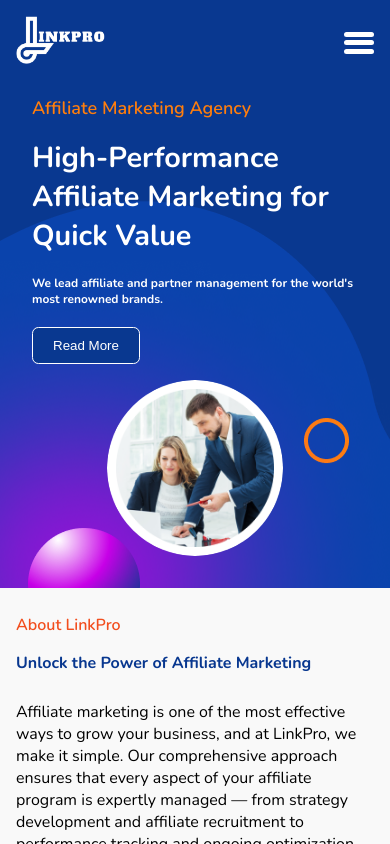
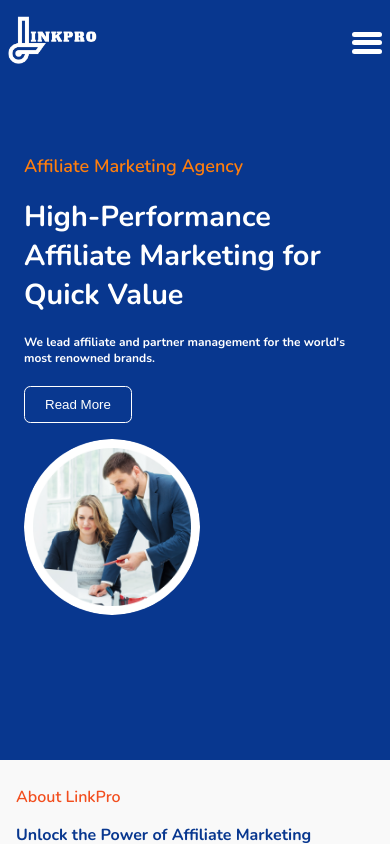
Before and after one commit to parminder-sokhal/AffiliateMarketingAgency, a React (Vite) app: page / in a window 390 px wide. Built offline with nearby package versions, Linux system fonts and the light colour scheme.

Commit message:
complete navbar sticky

```diff
--- a/src/App.css
+++ b/src/App.css
@@ -4,7 +4,7 @@ body {
   width: 100%; /* Ensure the page takes up full width */
   overflow: auto;
   height: 100%; /* Make sure body takes full height */
-  font-family: "Nunito", serif;
+  font-family: "Nunito", sans-serif;
   background-color: #f9f9f9;
   scroll-behavior: smooth;
 
--- a/src/App.jsx
+++ b/src/App.jsx
@@ -19,7 +19,6 @@ import "./app.css";
 import Blog from "./pages/Blog/Blog";
 import BlogDetailPage from "./pages/Blog/BlogDetailPage";
 
-
 function App() {
   const location = useLocation();
   return (
@@ -35,7 +34,7 @@ function App() {
         <Route path="/Term-Condition" element={<TermCondition />} />
         <Route path="/Contact-Us" element={<ContactUs />} />
         <Route path="/blog" element={<Blog />} />
-        <Route path="/blogs/:id" element={<BlogDetailPage/>} />
+        <Route path="/blogs/:id" element={<BlogDetailPage />} />
       </Routes>
 
       <LetsDoWorkTogether />
--- a/src/components/Header.jsx
+++ b/src/components/Header.jsx
@@ -8,6 +8,8 @@ const Header = () => {
   const menuRef = useRef(null); // Ref to detect clicks outside the menu
   const hamburgerRef = useRef(null); // Ref to detect clicks on the hamburger button
   const closeHamburgerRef = useRef(null); // Ref to detect clicks on the hamburger-close button
+  const headerRef = useRef(null); // The element to observe for scroll
+  const mainHeaderRef = useRef(null); // The element to apply the class to
 
   const toggleMenu = () => {
     setIsMenuOpen(!isMenuOpen);
@@ -43,19 +45,45 @@ const Header = () => {
     };
   }, [isMenuOpen]);
 
+  useEffect(() => {
+    const headerEl = headerRef.current;
+    const mainHeaderEl = mainHeaderRef.current;
+    if (!headerEl || !mainHeaderEl) return;
+
+    const observer = new IntersectionObserver(
+      ([entry]) => {
+        if (!entry.isIntersecting) {
+          mainHeaderEl.classList.add("scrolled");
+        } else {
+          mainHeaderEl.classList.remove("scrolled");
+        }
+      },
+      { threshold: 0 }
+    );
+
+    observer.observe(headerEl);
+
+    return () => {
+      observer.unobserve(headerEl);
+    };
+  }, []);
+
   // Handle menu item click to close the menu
   const handleMenuItemClick = () => {
     setIsMenuOpen(false); // Close the menu when any item is clicked
   };
 
   return (
-    <header className="header">
+    <>
+      {/* Header Wrapper (logo + nav/hamburger) */}
+      <div className="header-wrapper" ref={mainHeaderRef}>
+        <div className="container nav-wrapper">
           <div className="header__logo">
             <Link to="/">
               <img src="./images/linkprowhite.png" alt="Logo" />
             </Link>
           </div>
-
+          <div className="nav-wrapper">
             <div
               className={`hamburger ${isMenuOpen ? "change" : ""}`}
               onClick={toggleMenu}
@@ -81,23 +109,38 @@ const Header = () => {
               </div>
               <ul>
                 <li>
-            <Link to="/" onClick={handleMenuItemClick}>Home</Link>
+                  <Link to="/" onClick={handleMenuItemClick}>
+                    Home
+                  </Link>
                 </li>
                 <li>
-            <Link to="/about-us" onClick={handleMenuItemClick}>About Us</Link>
+                  <Link to="/about-us" onClick={handleMenuItemClick}>
+                    About Us
+                  </Link>
                 </li>
                 <li>
-            <Link to="/services" onClick={handleMenuItemClick}>Services</Link>
+                  <Link to="/services" onClick={handleMenuItemClick}>
+                    Services
+                  </Link>
                 </li>
                 <li>
-            <Link to="/blog" onClick={handleMenuItemClick}>Blog</Link>
+                  <Link to="/blog" onClick={handleMenuItemClick}>
+                    Blog
+                  </Link>
                 </li>
                 <li className="header__contact">
-            <Link to="/contact-us" onClick={handleMenuItemClick}>Contact Us</Link>
+                  <Link to="/contact-us" onClick={handleMenuItemClick}>
+                    Contact Us
+                  </Link>
                 </li>
               </ul>
             </nav>
+          </div>
+        </div>
+      </div>
 
+      <header className="header" ref={headerRef}>
+        <div className="container">
           <div className="header__info">
             <div className="header__info-left">
               <h3>Affiliate Marketing Agency</h3>
@@ -117,7 +160,9 @@ const Header = () => {
               />
             </div>
           </div>
+        </div>
       </header>
+    </>
   );
 };
 
--- a/src/styles/Header.scss
+++ b/src/styles/Header.scss
@@ -1,117 +1,53 @@
-.no-scroll {
-  overflow: hidden;
+/* Reusable layout container */
+.container {
+  width: 100%;
+  max-width: 1200px;
+  margin: 0 auto;
+  padding: 0 1rem; // Left/right spacing
+}
+.container nav-wrapper {
+  display: flex;
+  align-items: center;
+  justify-content: space-between;
+}
+/* Header Wrapper (logo + nav/hamburger) */
+.header-wrapper {
+  background-color: transparent;
+  width: 100%;
+  position: fixed;
+  z-index: 999;
+  top: 0;
+  display: flex;
+  transition: background-color 0.3s ease;
+
+  &.scrolled {
+    background-color: #08378f; // or any other style you want when scrolled
+    transition: background-color 0.3s ease;
+  }
 }
 
-.header {
-  background: url("/images/Frame.png");
-  background-position: center;
-  background-size: 100% 100%;
-  background-repeat: no-repeat;
+/* Flex layout between logo and nav */
+.nav-wrapper {
   display: flex;
-  justify-content: space-between;
   align-items: center;
-  padding: 1rem 3rem;
-  background-color: #08378f;
-  position: relative;
-  flex-wrap: wrap;
-}
-
-.header__logo img {
-  width: auto;
-  height: 4rem;
-}
-
-.header__nav ul {
-  display: flex;
-  justify-content: center;
-  gap: 3rem;
-  margin: 0;
-  padding: 0;
-  list-style: none;
-}
-
-.header__nav a {
-  text-decoration: none;
-  color: white;
-  font-weight: bold;
-  transition: color 0.3s ease;
-}
-
-.header__nav a:hover {
-  color: #f24e1e;
-}
-
-.header__contact button {
-  background-color: white;
-  color: black;
-  border: none;
-  padding: 0.6rem 1.25rem;
-  border-radius: 0.313rem;
-  cursor: pointer;
-  transition: background-color 0.3s ease;
-}
-
-.header__contact button:hover {
-  background-color: #f24e1e;
-}
-
-.header__info {
   width: 100%;
-  display: flex;
-  justify-content: center;
-  align-items: center;
-  margin: 2rem 4rem 5rem 4rem;
-}
-
-.header__info-left {
-  flex: 1;
-  text-align: left;
-  font-family: "Nunito", sans-serif;
-  font-size: 130%;
-}
-
-.header__info-left h3 {
-  color: #ff7e0d;
-}
-
-.header__info-left h1,
-.header__info-left h5 {
-  color: white;
-}
-
-.header__info-left h2,
-.header__info-left h1 {
-  margin: 0.625rem 0;
-}
-
-.header__info-btn {
-  background-color: #093890;
-  color: white;
-  border: none;
-  border: 0.063rem solid white;
-  border-radius: 0.4rem;
-  padding: 0.625rem 1.25rem;
-  cursor: pointer;
-  transition: background-color 0.3s ease;
-}
-
-.header__info-btn:hover {
-  background-color: #f24e1e;
-}
-
-.header__info-right {
-  flex: 1;
-  display: flex;
+  flex-direction: row;
+  flex-wrap: nowrap;
   justify-content: flex-end;
 }
 
-.header__circle-img {
-  width: 21vw;
-  height: auto;
-  border-radius: 50%;
-  object-fit: cover;
+/* Logo */
+.header__logo {
+  display: flex;
+  align-items: center;
+
+  img {
+    height: 4rem;
+    width: auto;
+  }
 }
 
+/* Hamburger styling (already good) */
 .hamburger,
 .hamburger-close {
   display: none;
@@ -121,8 +57,17 @@
   width: 30px;
   height: 25px;
   cursor: pointer;
+
+  .bar1,
+  .bar2,
+  .bar3 {
+    width: 30px;
+    height: 5px;
+    background-color: white;
+    border-radius: 5px;
+    transition: 0.4s;
+  }
 }
-
 .hamburger .bar1,
 .hamburger .bar2,
 .hamburger .bar3,
@@ -149,21 +94,119 @@
   transform: translate(0, -0.55rem) rotate(45deg);
 }
 
+/* Header main content section */
+.header {
+  background: url("/images/Frame.png");
+  background-position: center;
+  background-size: 100% 100%;
+  background-repeat: no-repeat;
+  background-color: #08378f;
+  min-height: 80vh;
+  padding: 1rem ;
+  position: relative;
+  display: flex;
+  align-items: center;
+}
+
+/* Inner header info content */
+.header__info {
+  display: flex;
+  justify-content: center;
+  align-items: center;
+  margin: 2rem 4rem 5rem 4rem;
+  gap: 2rem;
+}
+
+.header__info-left {
+  flex: 1;
+  text-align: left;
+  font-family: "Nunito", sans-serif;
+  font-size: 130%;
+}
+
+.header__info-left h3 {
+  color: #ff7e0d;
+}
+.header__info-left h1,
+.header__info-left h5 {
+  color: white;
+}
+.header__info-btn {
+  background-color: #093890;
+  color: white;
+  border: 0.063rem solid white;
+  border-radius: 0.4rem;
+  padding: 0.625rem 1.25rem;
+  cursor: pointer;
+  transition: background-color 0.3s ease;
+}
+.header__info-btn:hover {
+  background-color: #f24e1e;
+}
+
+.header__info-right {
+  flex: 1;
+  display: flex;
+  justify-content: flex-end;
+}
+
+.header__circle-img {
+  width: 21vw;
+  height: auto;
+  border-radius: 50%;
+  object-fit: cover;
+}
+
+/* Navigation menu */
+.header__nav ul {
+  display: flex;
+  justify-content: center;
+  gap: 3rem;
+  margin: 0;
+  padding: 0;
+  list-style: none;
+}
+
+.header__nav a {
+  text-decoration: none;
+  color: white;
+  font-weight: bold;
+  transition: color 0.3s ease;
+}
+.header__nav a:hover {
+  color: #f24e1e;
+}
+
+/* Mobile Responsive Styles */
 @media (max-width: 480px) {
   .header {
-    padding: 1rem;
+    background-image: none;
+    min-height: 90vh;
+    padding: 0 ;
+  }
+  .header-wrapper{
+    margin: 0;
+    padding: 0.5rem 0;
+  }
+
+  .container {
+    padding: 0.5rem !important;
+  }
+
+  .nav-wrapper {
+    flex-direction: row;
     justify-content: space-between;
-    position: relative;
-    background-size: auto;
+    align-items: center;
   }
-  .header__info {
-  flex-direction: column;
-  align-items: left;
-  text-align: left;
-  margin:1rem; // optional adjustment for spacing
-  gap:1rem;
-}
 
+  .container nav-wrapper {
+    background-image: none;
+  }
+
+  .hamburger {
+    display: flex;
+    margin-left: auto;
+  }
 
   .header__nav {
     display: flex;
@@ -173,21 +216,14 @@
     top: 0;
     right: 0;
     background-color: #08378f;
-    width: 50%;
+    width: 70%;
     height: 100vh;
     padding: 2rem;
     transform: translateX(100%);
     opacity: 0;
     pointer-events: none;
     transition: transform 0.3s ease-in-out, opacity 0.3s ease-in-out;
-  }
-
-  .header__info-left {
-  font-size: 90%;
-
-}
-  .hamburger {
-    display: flex;
+    z-index: 1000;
   }
 
   .header__nav.active {
@@ -197,24 +233,14 @@
   }
 
   .header__nav ul {
-    display: flex;
     flex-direction: column;
     gap: 1.5rem;
   }
-
-  .header__logo img {
-    width: auto;
-    height: 3rem;
-  }
-
-  .header__contact a {
-    width: 1rem;
-    height: auto;
-  }
-
-  .header__circle-img {
-    width: 11rem;
-    height: auto;
+  .header__logo {
+    img {
+      width: auto;
+      height: 3rem;
+    }
   }
 
   .hamburger-close {
@@ -224,4 +250,21 @@
     margin-bottom: 2rem;
     cursor: pointer;
   }
+
+  .header__info {
+    flex-direction: column;
+    align-items: flex-start;
+    text-align: left;
+    margin: 1rem;
+    gap: 1rem;
+  }
+
+  .header__info-left {
+    font-size: 90%;
+  }
+
+  .header__circle-img {
+    width: 11rem;
+    height: auto;
+  }
 }
```
Lines whose indentation alone changed are shown as unchanged.
